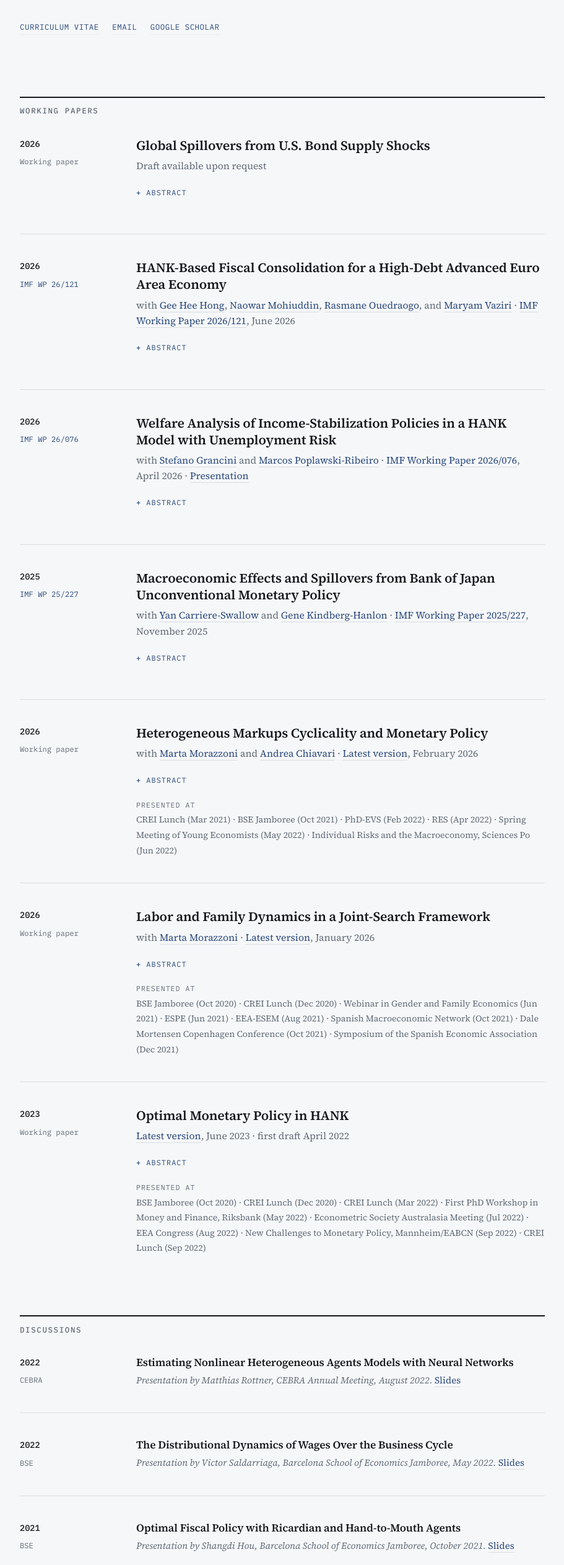
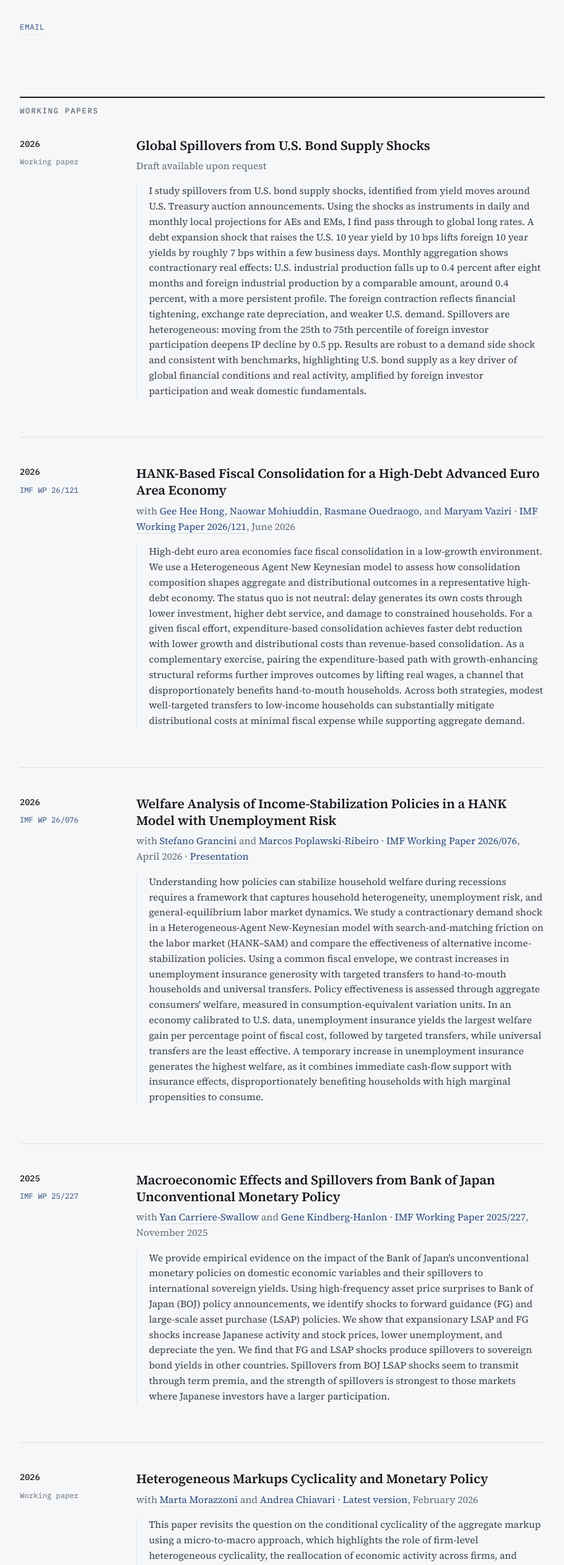
Before and after one commit to DanilaSmirnovEcon/DanilaSmirnovEcon.github.io, a plain HTML site: page index.html in a window 1280 px wide. Shown: the part 267-2792 px from the top of the page at 62% size, without its empty margins (184-1095 px from the left). Drawn offline with Linux system fonts and the light colour scheme.

Commit message:
Update index.html

```diff
--- a/index.html
+++ b/index.html
@@ -10,7 +10,7 @@
 <meta property="og:title" content="Danila Smirnov">
 <meta property="og:description" content="Quantitative macroeconomist, Fiscal Affairs Department, IMF. Heterogeneous agents, monetary and fiscal policy, sovereign debt dynamics, international spillovers.">
 <meta property="og:url" content="https://www.danilasmirnov.com/">
-<meta property="og:image" content="https://www.danilasmirnov.com/files/danila.jpg">
+<meta property="og:image" content="https://www.danilasmirnov.com/_files/Photo.jpg">
 
 <link rel="preconnect" href="https://fonts.googleapis.com">
 <link rel="preconnect" href="https://fonts.gstatic.com" crossorigin>
@@ -94,8 +94,8 @@ a:focus-visible{outline:2px solid var(--accent);outline-offset:3px;border-radius
   display:grid;
   grid-template-columns:var(--gutter) 1fr;
   gap:0 2.25rem;
-  padding-bottom:2.5rem;
-  margin-bottom:2.5rem;
+  padding-bottom:2.75rem;
+  margin-bottom:2.75rem;
   border-bottom:1px solid var(--rule);
 }
 .entry:last-child{border-bottom:0;margin-bottom:0}
@@ -112,27 +112,12 @@ a:focus-visible{outline:2px solid var(--accent);outline-offset:3px;border-radius
   letter-spacing:-.008em;
   margin:0 0 .45rem;
 }
-.byline{margin:0 0 .85rem;color:var(--muted);font-size:.98rem}
+.byline{margin:0 0 1rem;color:var(--muted);font-size:.98rem}
 
-details{margin:0 0 .9rem}
-summary{
-  font-family:var(--mono);
-  font-size:.74rem;
-  letter-spacing:.09em;
-  text-transform:uppercase;
-  color:var(--accent);
-  cursor:pointer;
-  list-style:none;
-  display:inline-block;
-  padding:.15rem 0;
-}
-summary::-webkit-details-marker{display:none}
-summary::before{content:"+ ";font-weight:500}
-details[open] summary::before{content:"\2212 "}
-summary:focus-visible{outline:2px solid var(--accent);outline-offset:3px}
 .abstract{
-  margin:.9rem 0 0;
+  margin:0 0 1.1rem;
   font-size:.97rem;
+  line-height:1.6;
   color:#39404a;
   border-left:2px solid var(--accent-soft);
   padding-left:1.15rem;
@@ -193,13 +178,10 @@ footer p{margin:0 0 .6rem;max-width:40rem}
         international spillovers.
       </p>
       <nav class="quicklinks">
-        <a href="/files/smirnov_cv.pdf">Curriculum vitae</a>
-        <a href="mailto:danila.smirnov@upf.edu">Email</a>
-        <!-- EDIT: add your Google Scholar / IMF author page URL, or delete this line -->
-        <a href="#">Google Scholar</a>
+        <a href="mailto:dsmirnov@imf.org">Email</a>
       </nav>
     </div>
-    <img class="portrait" src="/files/danila.jpg" alt="Danila Smirnov">
+    <img class="portrait" src="/_files/Photo.jpg" alt="Danila Smirnov">
   </header>
 
   <section class="section">
@@ -218,26 +200,20 @@ footer p{margin:0 0 .6rem;max-width:40rem}
       <div>
         <h3>Global Spillovers from U.S. Bond Supply Shocks</h3>
         <p class="byline">Draft available upon request</p>
-        <details>
-          <summary>Abstract</summary>
         <p class="abstract">
-            We study spillovers from U.S. bond supply shocks, identified from yield
-            moves around U.S. Treasury auction announcements. Using the shocks as
-            instruments in daily and monthly local projections for AEs and EMs, we
-            find pass through to global long rates. A debt expansion shock that
-            raises the U.S. 10 year yield by 10 bps lifts foreign 10 year yields by
-            8 bps within two days. Monthly aggregation shows contractionary real
-            effects: U.S. industrial production falls up to 0.4 percent after eight
-            months and foreign industrial production up to 0.8 percent after six
-            months. Larger foreign effects reflect financial tightening, exchange
-            rate depreciation, and weaker U.S. demand. Spillovers are heterogeneous:
-            moving from the 25th to 75th percentile of foreign investor participation
-            adds 4 bps to yield responses and deepens IP declines by 0.5 pp. Results
-            are robust to a demand side shock and consistent with benchmarks,
-            highlighting U.S. bond supply as a key driver of global financial
-            conditions and real activity, amplified by foreign investors.
+          I study spillovers from U.S. bond supply shocks, identified from yield moves around U.S. Treasury
+          auction announcements. Using the shocks as instruments in daily and monthly local projections
+          for AEs and EMs, I find pass through to global long rates. A debt expansion shock that raises
+          the U.S. 10 year yield by 10 bps lifts foreign 10 year yields by roughly 7 bps within a few business
+          days. Monthly aggregation shows contractionary real effects: U.S. industrial production falls up
+          to 0.4 percent after eight months and foreign industrial production by a comparable amount,
+          around 0.4 percent, with a more persistent profile. The foreign contraction reflects financial
+          tightening, exchange rate depreciation, and weaker U.S. demand. Spillovers are heterogeneous:
+          moving from the 25th to 75th percentile of foreign investor participation deepens IP decline by
+          0.5 pp. Results are robust to a demand side shock and consistent with benchmarks, highlighting
+          U.S. bond supply as a key driver of global financial conditions and real activity, amplified by
+          foreign investor participation and weak domestic fundamentals.
         </p>
-        </details>
       </div>
     </article>
 
@@ -256,8 +232,6 @@ footer p{margin:0 0 .6rem;max-width:40rem}
           <a href="https://www.imf.org/en/publications/wp/issues/2026/06/12/hank-based-fiscal-consolidation-for-a-high-debt-advanced-euro-area-economy-576864">IMF Working Paper 2026/121</a>,
           June 2026
         </p>
-        <details>
-          <summary>Abstract</summary>
         <p class="abstract">
           High-debt euro area economies face fiscal consolidation in a low-growth
           environment. We use a Heterogeneous Agent New Keynesian model to assess
@@ -275,7 +249,6 @@ footer p{margin:0 0 .6rem;max-width:40rem}
           distributional costs at minimal fiscal expense while supporting aggregate
           demand.
         </p>
-        </details>
       </div>
     </article>
 
@@ -291,10 +264,8 @@ footer p{margin:0 0 .6rem;max-width:40rem}
           and <a href="https://sites.google.com/site/marcospoplawskiribeiro/home">Marcos Poplawski-Ribeiro</a> &middot;
           <a href="https://www.imf.org/en/publications/wp/issues/2026/04/10/welfare-analysis-of-income-stabilization-policies-in-a-hank-model-with-unemployment-risk-575354">IMF Working Paper 2026/076</a>,
           April 2026 &middot;
-          <a href="/files/hank_sam__rcea_.pdf">Presentation</a>
+          <a href="/_files/HANK_SAM_Presentation.pdf">Presentation</a>
         </p>
-        <details>
-          <summary>Abstract</summary>
         <p class="abstract">
           Understanding how policies can stabilize household welfare during
           recessions requires a framework that captures household heterogeneity,
@@ -314,7 +285,6 @@ footer p{margin:0 0 .6rem;max-width:40rem}
           immediate cash-flow support with insurance effects, disproportionately
           benefiting households with high marginal propensities to consume.
         </p>
-        </details>
       </div>
     </article>
 
@@ -331,8 +301,6 @@ footer p{margin:0 0 .6rem;max-width:40rem}
           <a href="https://www.imf.org/en/publications/wp/issues/2025/11/06/macroeconomic-effects-and-spillovers-from-bank-of-japan-unconventional-monetary-policy-571620">IMF Working Paper 2025/227</a>,
           November 2025
         </p>
-        <details>
-          <summary>Abstract</summary>
         <p class="abstract">
           We provide empirical evidence on the impact of the Bank of Japan's
           unconventional monetary policies on domestic economic variables and their
@@ -346,7 +314,6 @@ footer p{margin:0 0 .6rem;max-width:40rem}
           through term premia, and the strength of spillovers is strongest to those
           markets where Japanese investors have a larger participation.
         </p>
-        </details>
       </div>
     </article>
 
@@ -360,10 +327,8 @@ footer p{margin:0 0 .6rem;max-width:40rem}
         <p class="byline">
           with <a href="https://martamorazzoni.weebly.com/">Marta Morazzoni</a>
           and <a href="https://sites.google.com/view/andreachiavari/research">Andrea Chiavari</a> &middot;
-          <a href="/files/nkfdproject_feb2026.pdf">Latest version</a>, February 2026
+          <a href="/_files/NKFD.pdf">Latest version</a>, February 2026
         </p>
-        <details>
-          <summary>Abstract</summary>
         <p class="abstract">
           This paper revisits the question on the conditional cyclicality of the
           aggregate markup using a micro-to-macro approach, which highlights the
@@ -378,7 +343,6 @@ footer p{margin:0 0 .6rem;max-width:40rem}
           cyclicality, which helps reconcile part of the conflicting findings in the
           literature.
         </p>
-        </details>
         <p class="venues">
           <span class="lab">Presented at</span><br>
           CREI Lunch (Mar 2021) &middot; BSE Jamboree (Oct 2021) &middot; PhD-EVS (Feb 2022) &middot;
@@ -397,10 +361,8 @@ footer p{margin:0 0 .6rem;max-width:40rem}
         <h3>Labor and Family Dynamics in a Joint-Search Framework</h3>
         <p class="byline">
           with <a href="https://martamorazzoni.weebly.com/">Marta Morazzoni</a> &middot;
-          <a href="/files/joint_search.pdf">Latest version</a>, January 2026
+          <a href="/_files/Joint_Search_2025.pdf">Latest version</a>, January 2026
         </p>
-        <details>
-          <summary>Abstract</summary>
         <p class="abstract">
           This paper develops a quantitative model of search in the labor and
           marriage markets. Heterogeneous agents accumulate and deplete
@@ -413,7 +375,6 @@ footer p{margin:0 0 .6rem;max-width:40rem}
           endogenous marital choices mismeasures welfare gains and fiscal costs of
           more generous unemployment benefits and tax credits by 20&ndash;25%.
         </p>
-        </details>
         <p class="venues">
           <span class="lab">Presented at</span><br>
           BSE Jamboree (Oct 2020) &middot; CREI Lunch (Dec 2020) &middot;
@@ -433,11 +394,9 @@ footer p{margin:0 0 .6rem;max-width:40rem}
       <div>
         <h3>Optimal Monetary Policy in HANK</h3>
         <p class="byline">
-          <a href="/files/optimalmonetarypolicyhank.pdf">Latest version</a>,
+          <a href="/_files/OptimalMonetaryPolicyHANK.pdf">Latest version</a>,
           June 2023 &middot; first draft April 2022
         </p>
-        <details>
-          <summary>Abstract</summary>
         <p class="abstract">
           I study the optimal monetary policy in a New Keynesian model with
           heterogeneous households. The Ramsey planner maximizes aggregate welfare
@@ -451,7 +410,6 @@ footer p{margin:0 0 .6rem;max-width:40rem}
           households to an aggregate shock, hence the effect is partially present
           even in the absence of this incentive.
         </p>
-        </details>
         <p class="venues">
           <span class="lab">Presented at</span><br>
           BSE Jamboree (Oct 2020) &middot; CREI Lunch (Dec 2020) &middot; CREI Lunch (Mar 2022) &middot;
@@ -464,43 +422,6 @@ footer p{margin:0 0 .6rem;max-width:40rem}
 
   </section>
 
-  <section class="section">
-    <h2>Discussions</h2>
-
-    <article class="entry disc">
-      <div class="stamp"><span class="yr">2022</span><span class="status">CEBRA</span></div>
-      <div>
-        <h3>Estimating Nonlinear Heterogeneous Agents Models with Neural Networks</h3>
-        <p>
-          <em>Presentation by Matthias Rottner, CEBRA Annual Meeting, August 2022.</em>
-          <a href="/files/neuralnetworkshank_cebra_discussion__2_.pdf">Slides</a>
-        </p>
-      </div>
-    </article>
-
-    <article class="entry disc">
-      <div class="stamp"><span class="yr">2022</span><span class="status">BSE</span></div>
-      <div>
-        <h3>The Distributional Dynamics of Wages Over the Business Cycle</h3>
-        <p>
-          <em>Presentation by Victor Saldarriaga, Barcelona School of Economics Jamboree, May 2022.</em>
-          <a href="/files/jamboree_discussion.pdf">Slides</a>
-        </p>
-      </div>
-    </article>
-
-    <article class="entry disc">
-      <div class="stamp"><span class="yr">2021</span><span class="status">BSE</span></div>
-      <div>
-        <h3>Optimal Fiscal Policy with Ricardian and Hand-to-Mouth Agents</h3>
-        <p>
-          <em>Presentation by Shangdi Hou, Barcelona School of Economics Jamboree, October 2021.</em>
-          <a href="/files/jamboreediscuss.pdf">Slides</a>
-        </p>
-      </div>
-    </article>
-
-  </section>
 
   <footer>
     <p>
```
Lines whose indentation alone changed are shown as unchanged.
